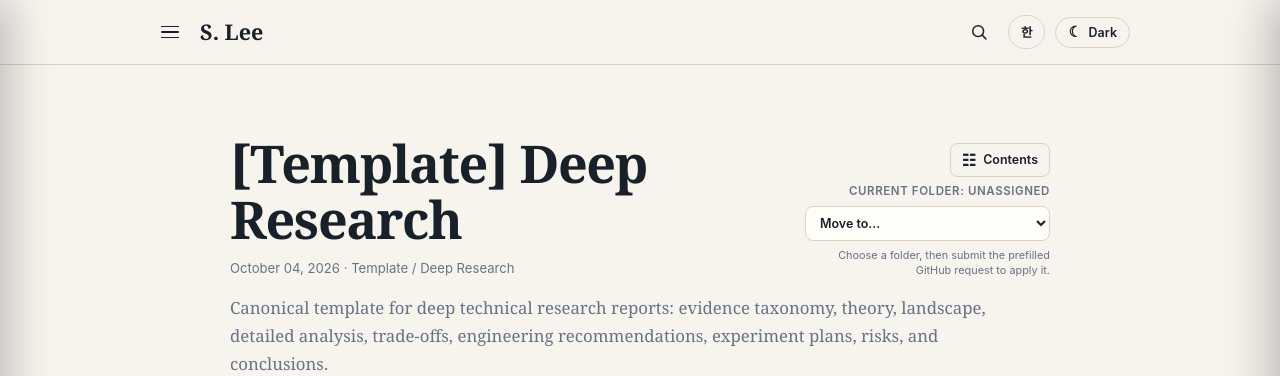
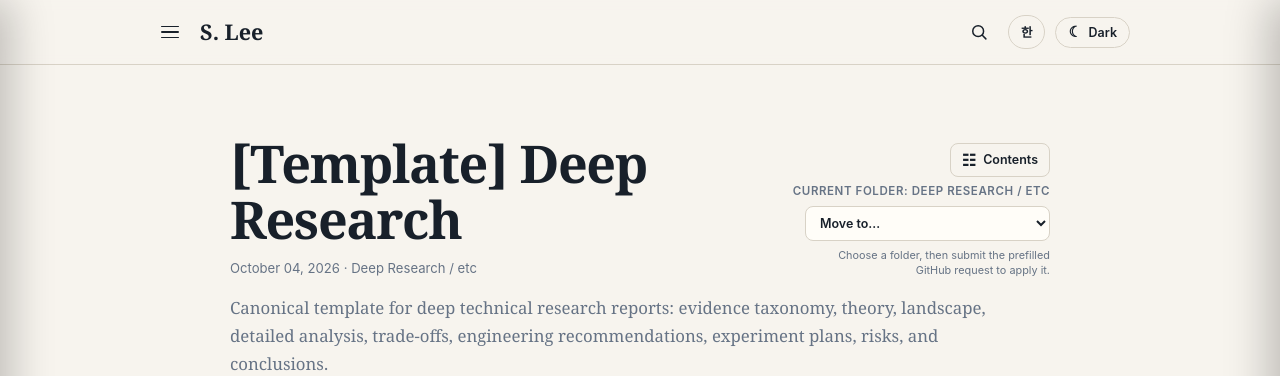
Before and after one commit to rokmc956k/rokmc956k.github.io, a Jekyll site: the page built from _posts/2026-10-04-template-deep-research.html, in a window 1280 px wide and 900 px high. Shown: the top 376 px of the window. Built offline with Jekyll 4.4.1, drawn with Linux system fonts in a browser that asks for light colours.

Commit message:
Place Deep Research template under Deep Research etc

```diff
--- a/_data/category_assignments.yml
+++ b/_data/category_assignments.yml
@@ -16,6 +16,12 @@
 "/ko/posts/grasp-theory-for-robotic-grasping/":
   - Theory
   - "Grasping & Manipulation"
+"/posts/template-deep-research/":
+  - Deep Research
+  - etc
+"/ko/posts/template-deep-research/":
+  - Deep Research
+  - etc
 "/posts/template-paper-review/":
   - etc
 "/ko/posts/template-paper-review/":
```
